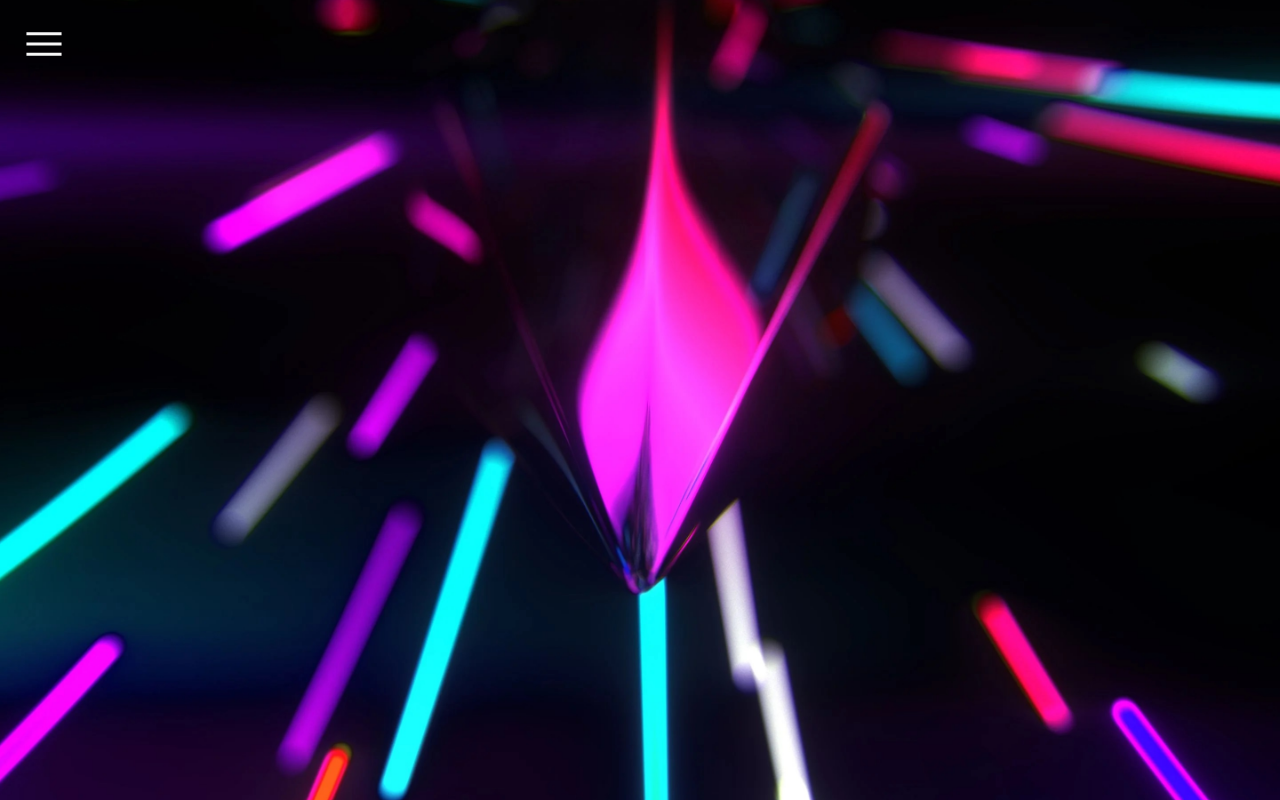
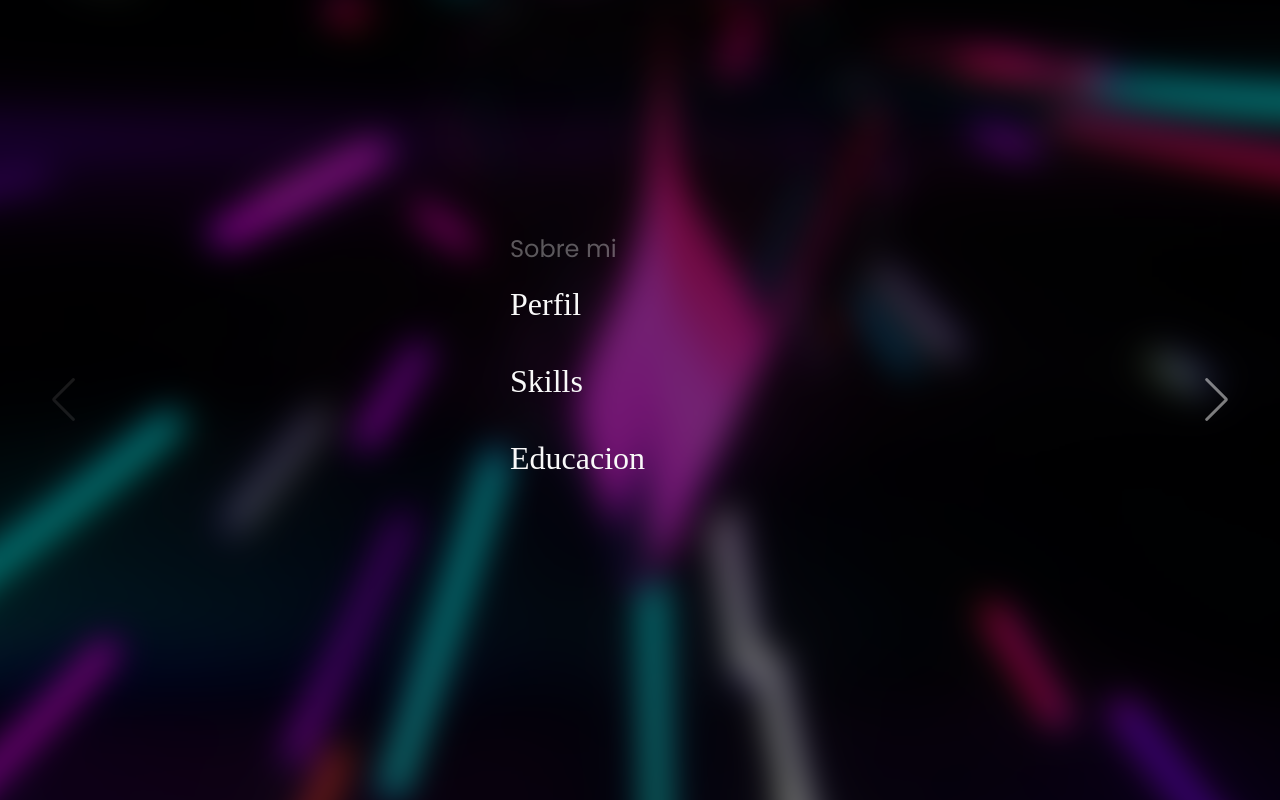
Before and after one commit to marianos1988/portafolio-web, a React (Vite) app: page /Home in a window 1280 px wide. Built offline with nearby package versions, Linux system fonts and the light colour scheme.

Commit message:
Quitar Boton Burguer del menu

```diff
--- a/src/routes/Home.tsx
+++ b/src/routes/Home.tsx
@@ -34,17 +34,14 @@ const data = [
 
 export const Home = () => {
 
-    const [isOpen, setIsOpen] = useState(false);
-    const toggleMenu = () => setIsOpen(!isOpen);
-    const openClass = isOpen ? "open" : "";
+
 
 
     return (
       <>
         <main className="container-home">
-          <div className={`background ${openClass}`}></div>
-          <button className={`burger ${openClass}`} onClick={toggleMenu}></button>
-          <div className={`menu ${openClass}`}>
+          <div className={`background open`}></div>
+          <div className={`menu open`}>
             <Swiper speed={750} modules={[Navigation]} navigation>
 
               {
--- a/src/styles/Index.css
+++ b/src/styles/Index.css
@@ -7,7 +7,7 @@
 }
 
 .box-btn-ingresar {
-  background-color: #050808;
+
   display: flex;
   align-items: center;
   justify-content: right;
```
Also changed, not shown: src/styles/ButtonIngresar.css (line endings or trailing spaces).
